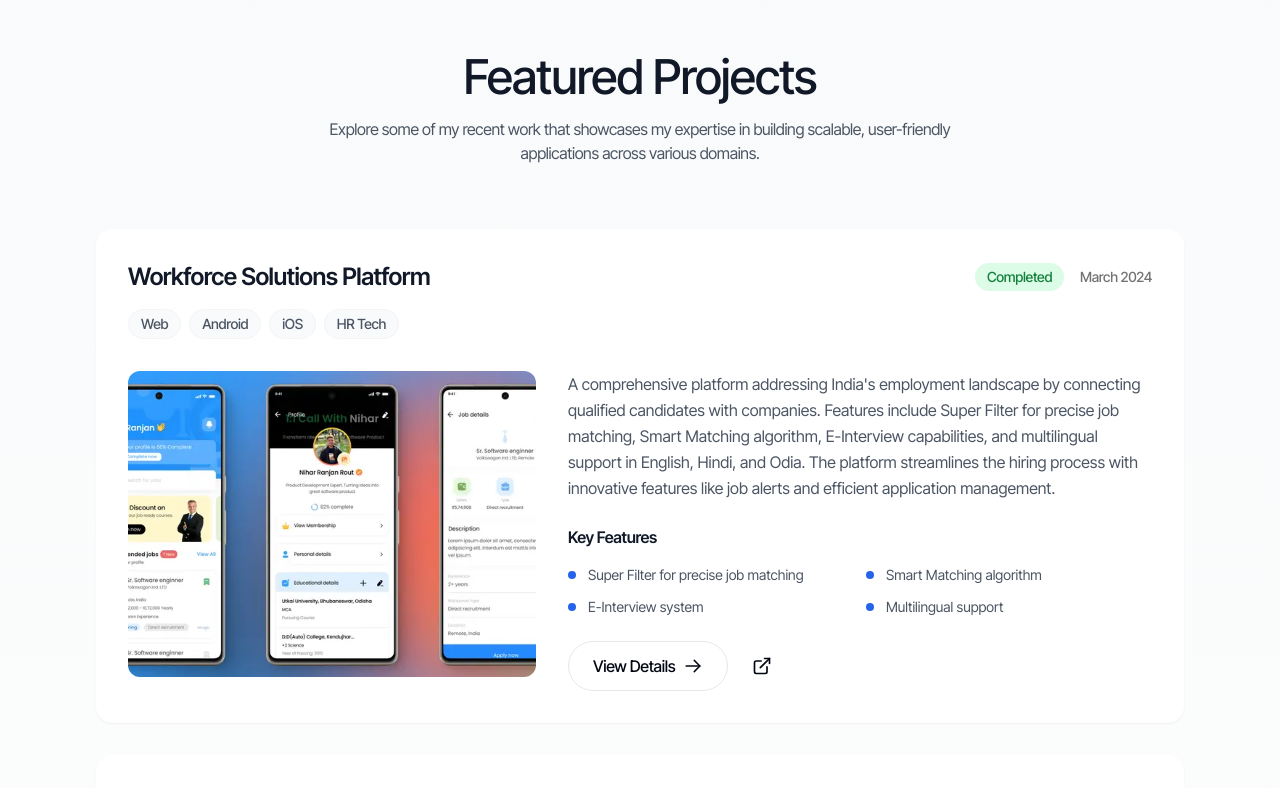
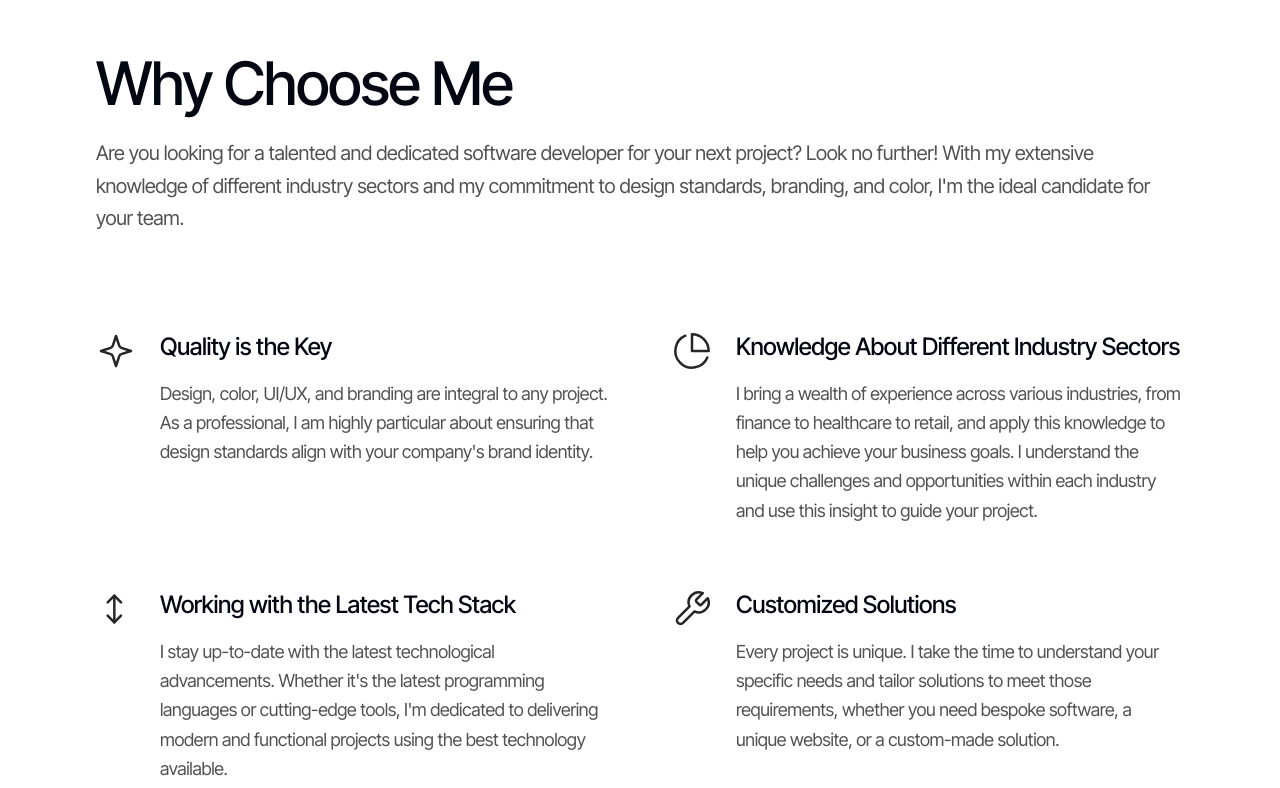
Before and after one commit to ashishmohapatra240/niharrout, a Next.js app: page / in a window 1280 px wide. Shown: the part 1820-2608 px from the top of the page. Built offline with nearby package versions, Linux system fonts and the light colour scheme.

Commit message:
Add WhyChooseMe component

```diff
--- /dev/null
+++ b/components/sections/WhyChooseMe.tsx
@@ -0,0 +1,108 @@
+"use client";
+import { motion } from "framer-motion";
+
+const reasons = [
+  {
+    title: "Quality is the Key",
+    description:
+      "Design, color, UI/UX, and branding are integral to any project. As a professional, I am highly particular about ensuring that design standards align with your company's brand identity.",
+    icon: (
+      <svg xmlns="http://www.w3.org/2000/svg" className="w-10 h-10" viewBox="0 0 24 24" fill="none" stroke="currentColor" strokeWidth="1.5" strokeLinecap="round" strokeLinejoin="round">
+        <path d="m12 3-1.912 5.813a2 2 0 0 1-1.275 1.275L3 12l5.813 1.912a2 2 0 0 1 1.275 1.275L12 21l1.912-5.813a2 2 0 0 1 1.275-1.275L21 12l-5.813-1.912a2 2 0 0 1-1.275-1.275L12 3Z" />
+      </svg>
+    ),
+  },
+  {
+    title: "Knowledge About Different Industry Sectors",
+    description:
+      "I bring a wealth of experience across various industries, from finance to healthcare to retail, and apply this knowledge to help you achieve your business goals. I understand the unique challenges and opportunities within each industry and use this insight to guide your project.",
+    icon: (
+      <svg xmlns="http://www.w3.org/2000/svg" className="w-10 h-10" viewBox="0 0 24 24" fill="none" stroke="currentColor" strokeWidth="1.5" strokeLinecap="round" strokeLinejoin="round">
+        <path d="M21.21 15.89A10 10 0 1 1 8 2.83" />
+        <path d="M22 12A10 10 0 0 0 12 2v10z" />
+      </svg>
+    ),
+  },
+  {
+    title: "Working with the Latest Tech Stack",
+    description:
+      "I stay up-to-date with the latest technological advancements. Whether it's the latest programming languages or cutting-edge tools, I'm dedicated to delivering modern and functional projects using the best technology available.",
+    icon: (
+      <svg xmlns="http://www.w3.org/2000/svg" className="w-10 h-10" viewBox="0 0 24 24" fill="none" stroke="currentColor" strokeWidth="1.5" strokeLinecap="round" strokeLinejoin="round">
+        <path d="m7 8 4-4 4 4" />
+        <path d="m7 16 4 4 4-4" />
+        <path d="M11 4v16" />
+      </svg>
+    ),
+  },
+  {
+    title: "Customized Solutions",
+    description:
+      "Every project is unique. I take the time to understand your specific needs and tailor solutions to meet those requirements, whether you need bespoke software, a unique website, or a custom-made solution.",
+    icon: (
+      <svg xmlns="http://www.w3.org/2000/svg" className="w-10 h-10" viewBox="0 0 24 24" fill="none" stroke="currentColor" strokeWidth="1.5" strokeLinecap="round" strokeLinejoin="round">
+        <path d="M14.7 6.3a1 1 0 0 0 0 1.4l1.6 1.6a1 1 0 0 0 1.4 0l3.77-3.77a6 6 0 0 1-7.94 7.94l-6.91 6.91a2.12 2.12 0 0 1-3-3l6.91-6.91a6 6 0 0 1 7.94-7.94l-3.76 3.76z" />
+      </svg>
+    ),
+  },
+  {
+    title: "Process-Driven Approach",
+    description:
+      "From concept to completion, I employ a process-driven approach. This includes detailed project plans, task management, progress tracking, and adjustments along the way to ensure the project stays on track and meets your goals.",
+    icon: (
+      <svg xmlns="http://www.w3.org/2000/svg" className="w-10 h-10" viewBox="0 0 24 24" fill="none" stroke="currentColor" strokeWidth="1.5" strokeLinecap="round" strokeLinejoin="round">
+        <path d="M12 22c5.523 0 10-4.477 10-10S17.523 2 12 2 2 6.477 2 12s4.477 10 10 10z" />
+        <path d="m9 12 2 2 4-4" />
+      </svg>
+    ),
+  },
+];
+
+export default function WhyChooseMe() {
+  return (
+    <section className="py-20 px-6 md:px-12 lg:px-24 bg-white">
+      <div className="max-w-7xl mx-auto">
+        {/* Header */}
+        <motion.div
+          initial={{ opacity: 0, y: 20 }}
+          whileInView={{ opacity: 1, y: 0 }}
+          viewport={{ once: true }}
+          transition={{ duration: 0.6 }}
+          className="mb-24"
+        >
+          <h2 className="text-4xl md:text-5xl lg:text-6xl font-medium tracking-tight mb-6">
+            Why Choose Me
+          </h2>
+          <p className="text-xl text-neutral-600 leading-relaxed">
+            Are you looking for a talented and dedicated software developer for
+            your next project? Look no further! With my extensive knowledge of
+            different industry sectors and my commitment to design standards,
+            branding, and color, I&apos;m the ideal candidate for your team.
+          </p>
+        </motion.div>
+
+        {/* Reasons Grid */}
+        <div className="grid grid-cols-1 lg:grid-cols-2 gap-16">
+          {reasons.map((reason, index) => (
+            <motion.div
+              key={index}
+              initial={{ opacity: 0, y: 20 }}
+              whileInView={{ opacity: 1, y: 0 }}
+              viewport={{ once: true }}
+              transition={{ duration: 0.6, delay: index * 0.1 }}
+              className="flex gap-6"
+            >
+              <div className="text-neutral-800">
+                {reason.icon}
+              </div>
+              <div className="space-y-4">
+                <h3 className="text-2xl font-medium">{reason.title}</h3>
+                <p className="text-lg text-neutral-600 leading-relaxed">{reason.description}</p>
+              </div>
+            </motion.div>
+          ))}
+        </div>
+      </div>
+    </section>
+  );
+}
```
